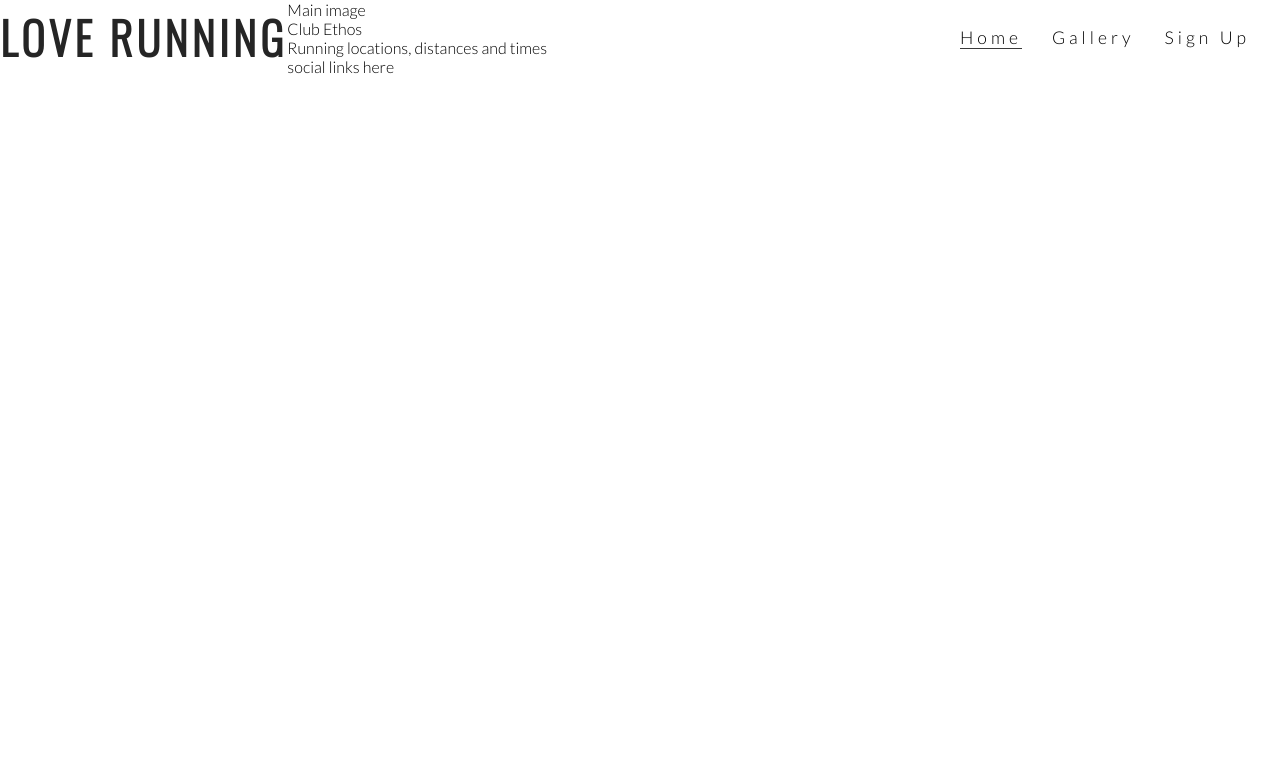
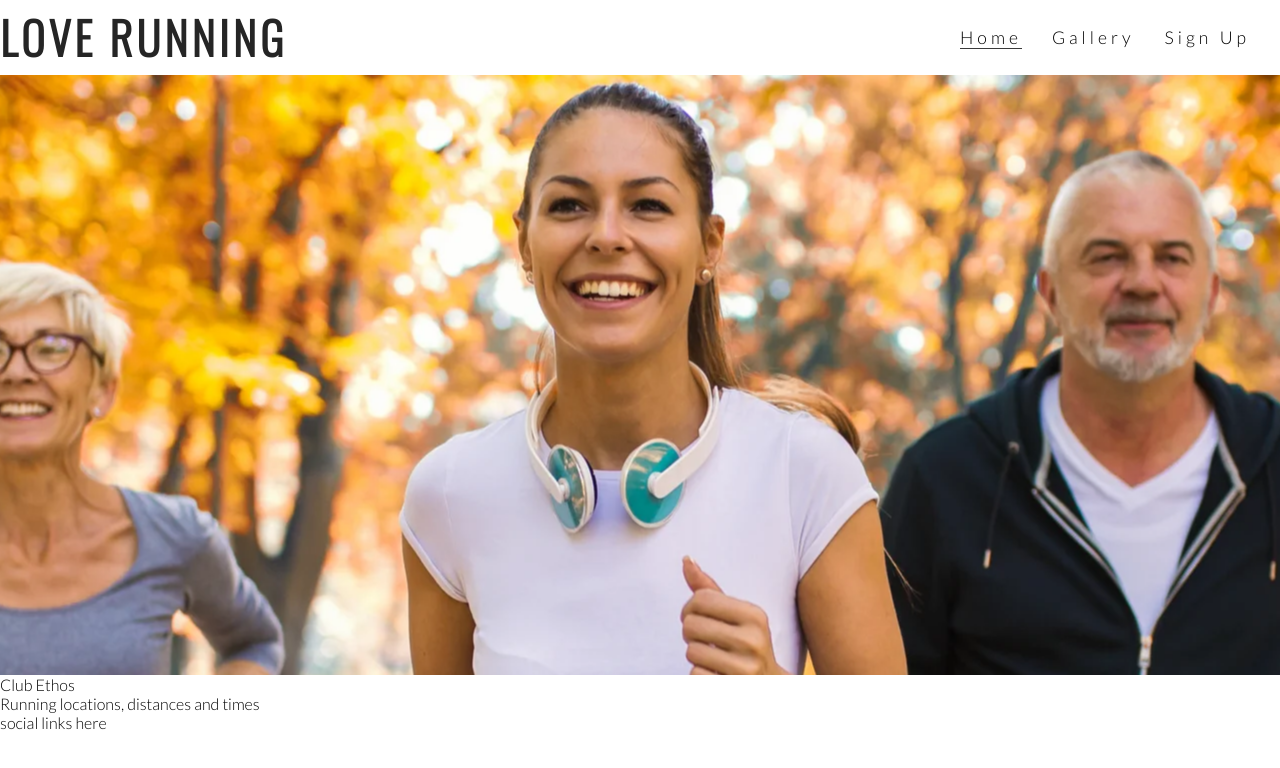
Before and after one commit to Tina-Kargbo/Love-Running-Project, a plain HTML site: page index.html in a window 1280 px wide. Drawn offline with nearby package versions, Linux system fonts and the light colour scheme.

Commit message:
added animation still in the process

```diff
--- a/assets/css/style.css
+++ b/assets/css/style.css
@@ -55,3 +55,28 @@ h1, h2 {
 .active {
     border-bottom: 1px solid #3a3a3a;
 }
+
+
+/* hero image */
+
+#hero-outer {
+    height: 600px;
+    width: 100%;
+    overflow: hidden;
+}
+
+#hero-image {
+    height: 600px;
+    width: 100%;
+    background: url('../css/images/hero-image.webp') no-repeat center center;
+}
+
+/* creates the level of zoom for hero image */
+@keyframes hero-zoom {
+    from{
+        transform: scale(1);
+    }
+    to{
+        transform: scale(1.1);
+    }
+}
--- a/index.html
+++ b/index.html
@@ -31,8 +31,8 @@
             </ul>
         </nav>
     </header>
-    <section>
-        Main image
+    <section id="hero-outer">
+        <div id="hero-image"></div>
     </section>
     <section>
         Club Ethos
```
Also changed, not shown: assets/css/images/hero-image.webp (added).
